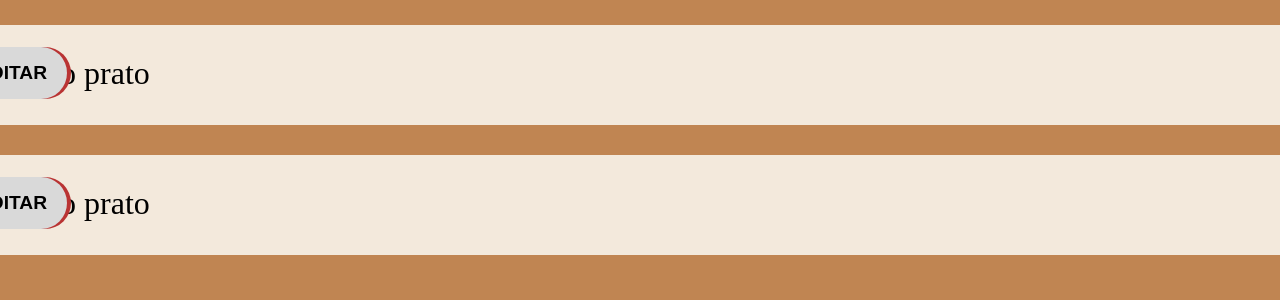
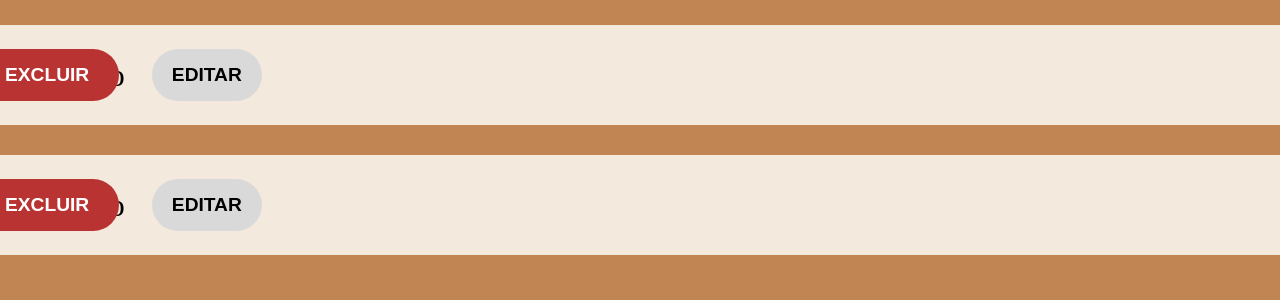
Before and after one commit to Etequinos/TCC, a PHP site: page /telas/gestao-menu.php in a window 1280 px wide; the page is wider, and only the part inside the window is pictured. Shown: the part 106-406 px from the top of that part. Run offline with PHP 8.4, Linux system fonts and the light colour scheme; the visitor is signed in with stand-in values (Sample User, id 1); data comes from the database, SQL or seed files in the repository.

Commit message:
resolvendo peq erros

```diff
--- a/css/card-edit.css
+++ b/css/card-edit.css
@@ -6,36 +6,27 @@
     background-color: #f3e9dc;
     margin: 15px;
     border-radius: 15px;
-    display: block;
-    flex-direction: column;
+    display: flex;
+    flex-direction: row;
     align-items: center;
     width: 1410px;
     height: 100px;
 }
-img{
-    width: 320px;
-    height: 320px;
-    max-width: 320px;
-    max-height: 320px;
-    border-radius: 30px;
-    margin: 30px;
-}
 label[name="nomeprato"]{
     font-size: xx-large;
    /* font-weight: bolder; */
-    margin: 30px;
-    margin-bottom: 10px;
-    position: absolute;
-    left: 23;
+    margin: 5px;
+    display: flex;
+
   }
 
 button[name="editar"] {
 
     display: flex;
     justify-content: center;
-    flex-direction: column;
-    position: absolute;
-    right: 170;
+    flex-direction: row;
+    position: relative;
+    right: 180;
 
 
     color: rgb(0, 0, 0);
@@ -51,18 +42,16 @@ button[name="editar"] {
 
     display: flex;
     justify-content: center;
-    flex-direction: column;
+    flex-direction: row;
     position: absolute;
-    right: 20;
-
-
+    justify-content: center;
+    align-items: center;
     color: rgb(0, 0, 0);
     font-size: larger;
     font-weight: bolder;
-    padding: 15px 15px; /* Aumento do tamanho dos botões */
+    /* Aumento do tamanho dos botões */
     border: none;
     border-radius: 30px 30px 30px 30px;
-    margin: 22px;
     text-decoration: none;
   }
   button[name="excluir"]{
--- a/telas/gestao-menu.php
+++ b/telas/gestao-menu.php
@@ -3,7 +3,7 @@
 <head>
     <meta charset="UTF-8">
     <meta name="viewport" content="width=device-width, initial-scale=1.0">
-    <link rel="stylesheet" href="../css/login.css"">
+    <link rel="stylesheet" href="../css/login.css">
     <title>Document</title>
 
 
```
Also changed, not shown: css/gestaomenu.css (added, +13 -0 lines).
